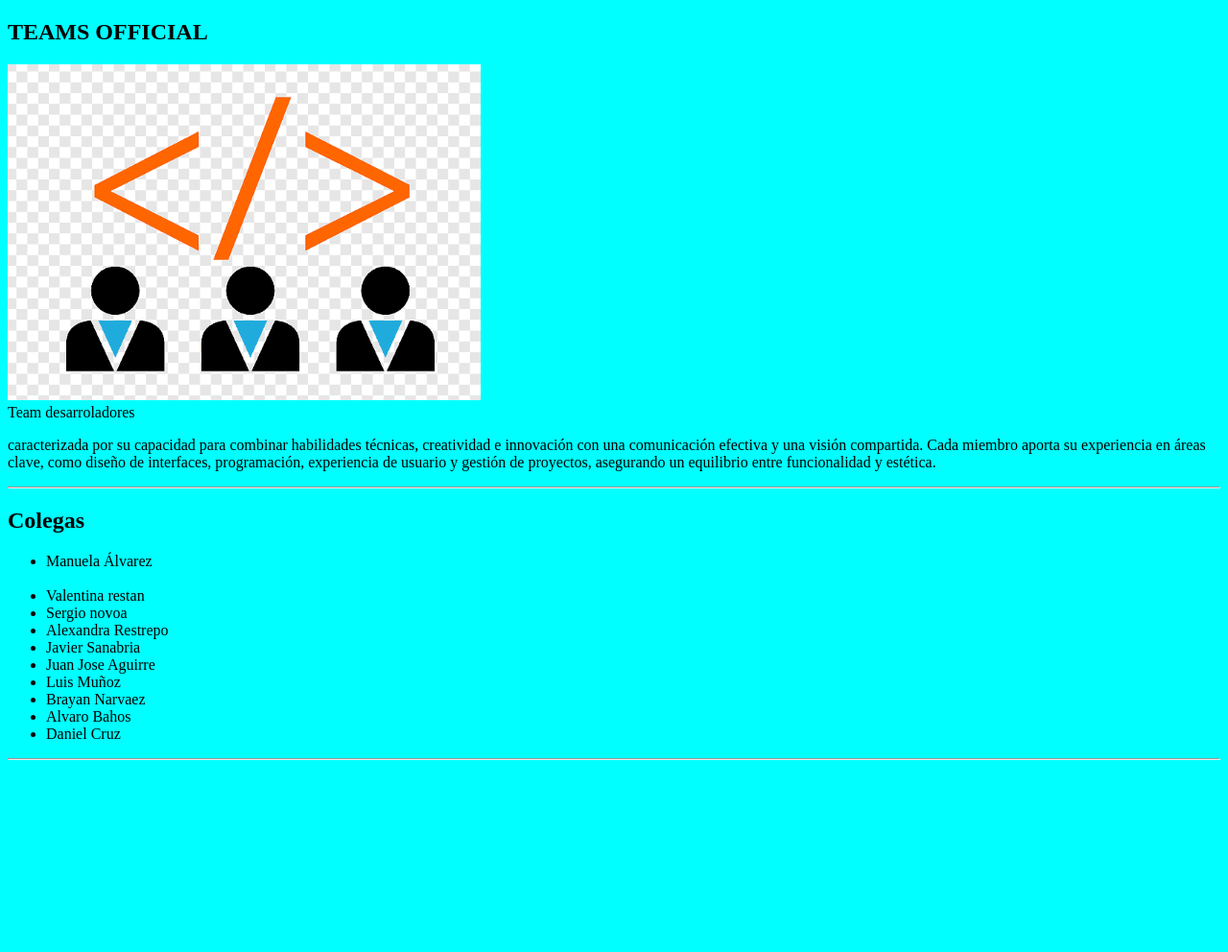
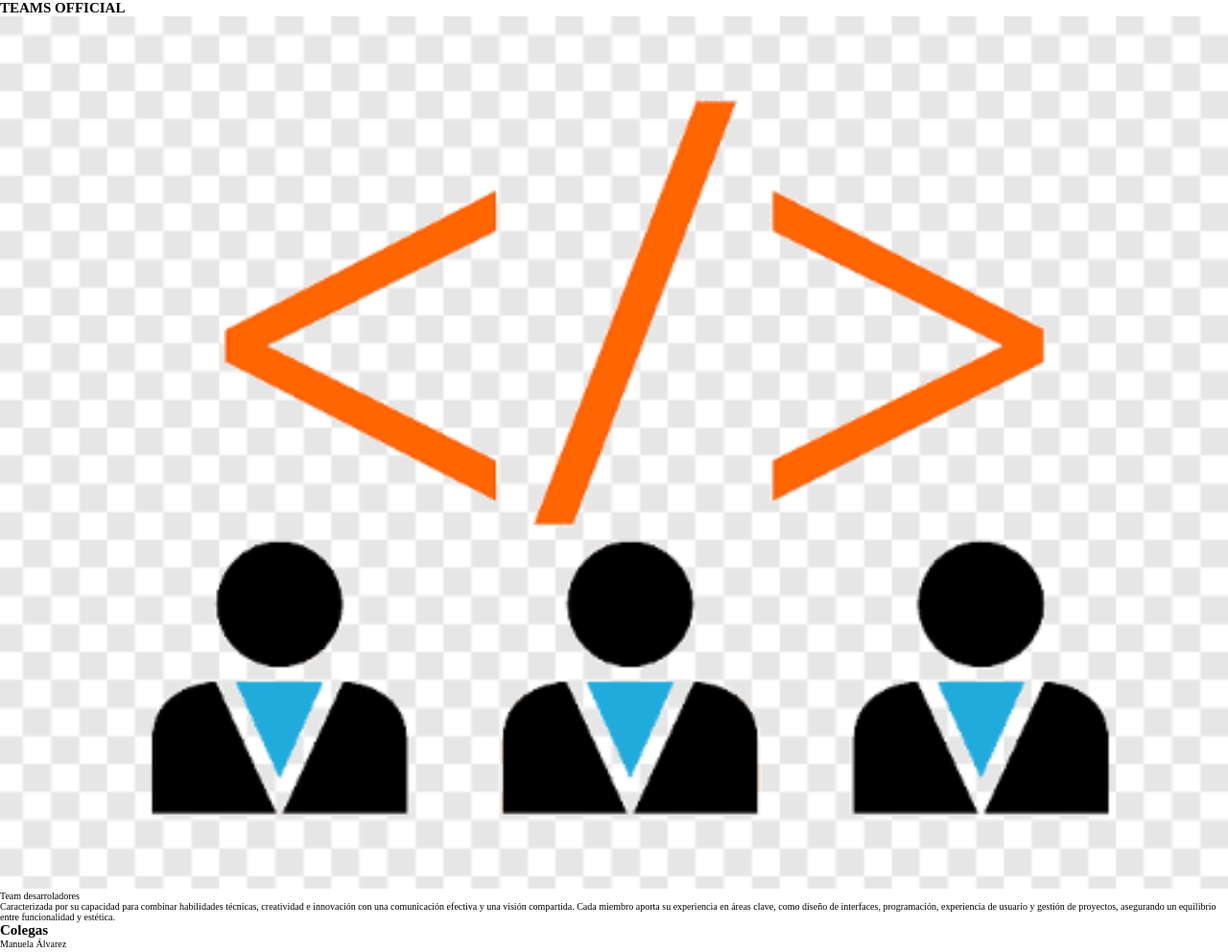
Before and after one commit to alvarobahos/bit-pagina-equipo, a plain HTML site: page index.html in a window 1280 px wide. Shown: the top 992 px of the page at 96% size. Before the commit the page ends 800 px from the top, so only its background shows below. Drawn offline with Linux system fonts and the light colour scheme; files that its build step writes are made by us from their sources.

Commit message:
seguimiento

```diff
--- a/css/style.css
+++ b/css/style.css
@@ -1,3 +1,15 @@
+*,
+*::before,
+*::after {
+  box-sizing: border-box;
+  margin: 0;
+  padding: 0;
+}
 html {
-  background-color: aqua;
+  font-size: 10px;
 }
+
+img {
+  width: 100%;
+  height: auto;
+}
--- a/index.html
+++ b/index.html
@@ -14,24 +14,22 @@
            <figcaption>Team desarroladores</figcaption>
       </section>
       <p>
-       caracterizada por su capacidad para combinar habilidades técnicas, creatividad e innovación con una comunicación efectiva y una visión compartida. Cada miembro aporta su experiencia en áreas clave, como diseño de interfaces, programación, experiencia de usuario y gestión de proyectos, asegurando un equilibrio entre funcionalidad y estética.
+       Caracterizada por su capacidad para combinar habilidades técnicas, creatividad e innovación con una comunicación efectiva y una visión compartida. Cada miembro aporta su experiencia en áreas clave, como diseño de interfaces, programación, experiencia de usuario y gestión de proyectos, asegurando un equilibrio entre funcionalidad y estética.
       </p>
       </section>
     </header>
-      <hr />
+
     <main>
       <div>
         <div>
           <h2>Colegas</h2>
           <ul>
             <li>Manuela Álvarez </li>
-            <img src="" alt="">
+            <img class="manuela" src="" alt="">
             <li>Valentina restan</li>
             <li>Sergio novoa</li>
             <li>Alexandra Restrepo</li>
 
-
-            </svg>
             <li>Javier Sanabria</li>
             <li>Juan Jose Aguirre</li>
             <li>Luis Muñoz</li>
```
